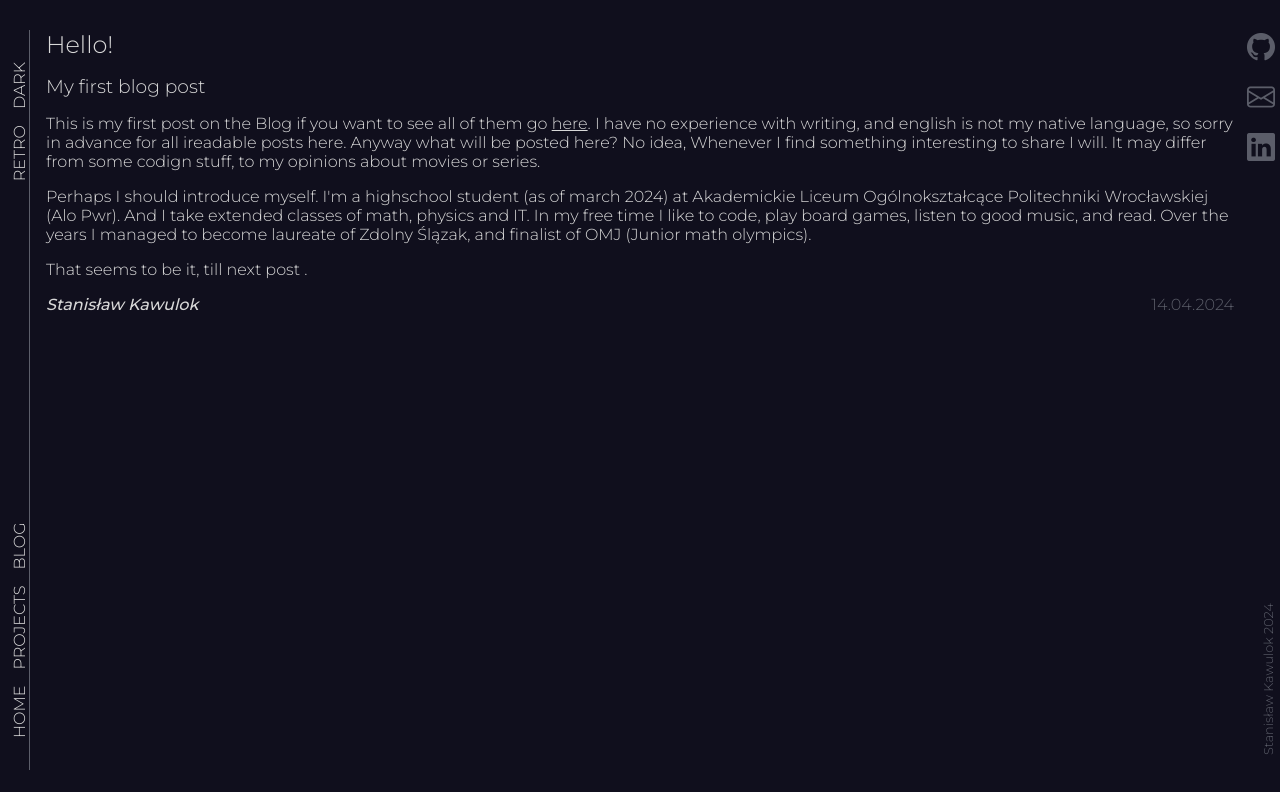
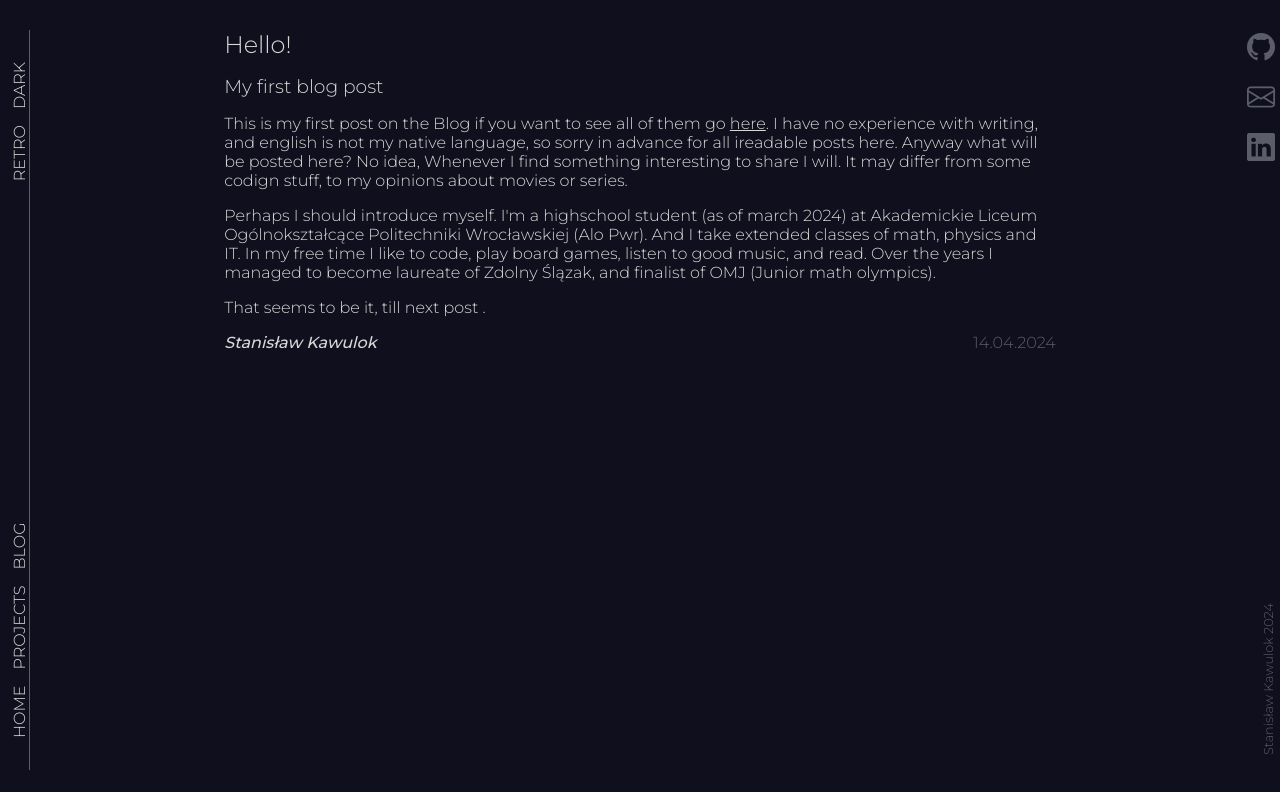
Before and after one commit to Stanleeeeey/stanleeeeey.github.io, a Next.js app: page /article/1 in a window 1280 px wide. Shown: the top 792 px of the page. Built offline with nearby package versions, Linux system fonts and the light colour scheme.

Commit message:
narrower article text area

```diff
--- a/app/article/[article]/page.module.css
+++ b/app/article/[article]/page.module.css
@@ -13,7 +13,8 @@
 
 .article{
     box-sizing: border-box;
-    width: 100%;
+    width: 70%;
+    min-width: 175px;
     display: flex;
     flex-direction: column;
     gap:1rem;
@@ -43,7 +44,8 @@
 
 .footer{
     display: flex;
-    width:100%;
+    width:70%;
+    min-width: 175px;
     padding: 1rem;
     justify-content: space-between;
 }
--- a/app/page.module.css
+++ b/app/page.module.css
@@ -228,6 +228,7 @@
   display: flex;
   justify-content: center;
   align-items: center;
+
   box-sizing: border-box;
   width: 100%;
   margin-top:2rem;
```
Also changed, not shown: app/article/[article]/page.tsx (+0 -31 lines), app/page.tsx (+7 -4 lines).
